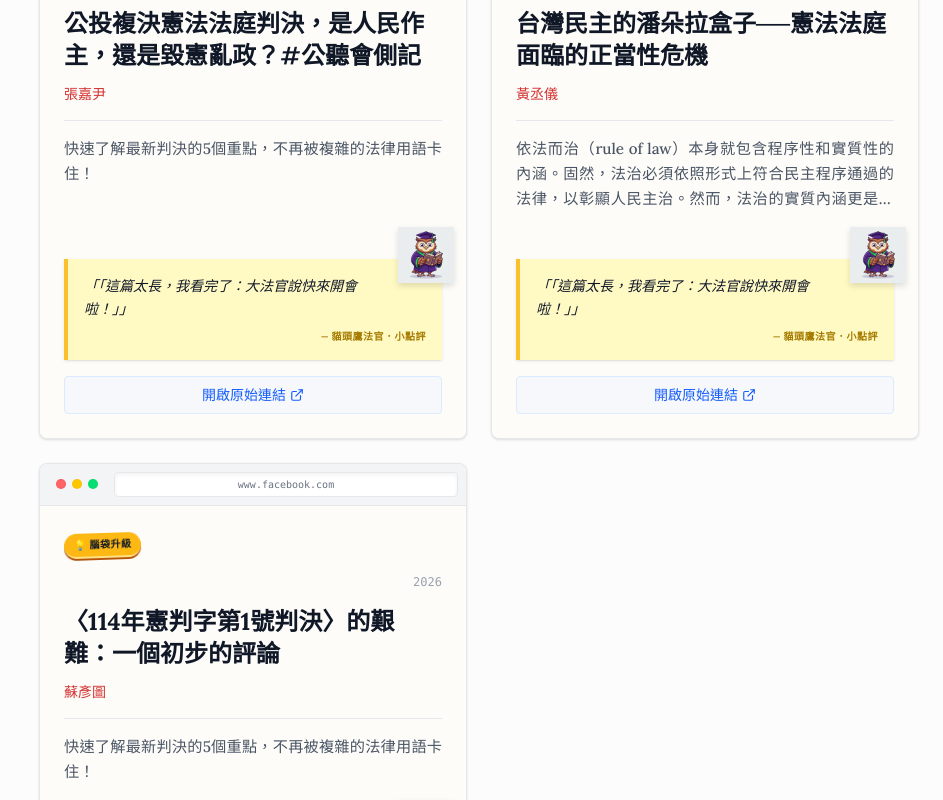
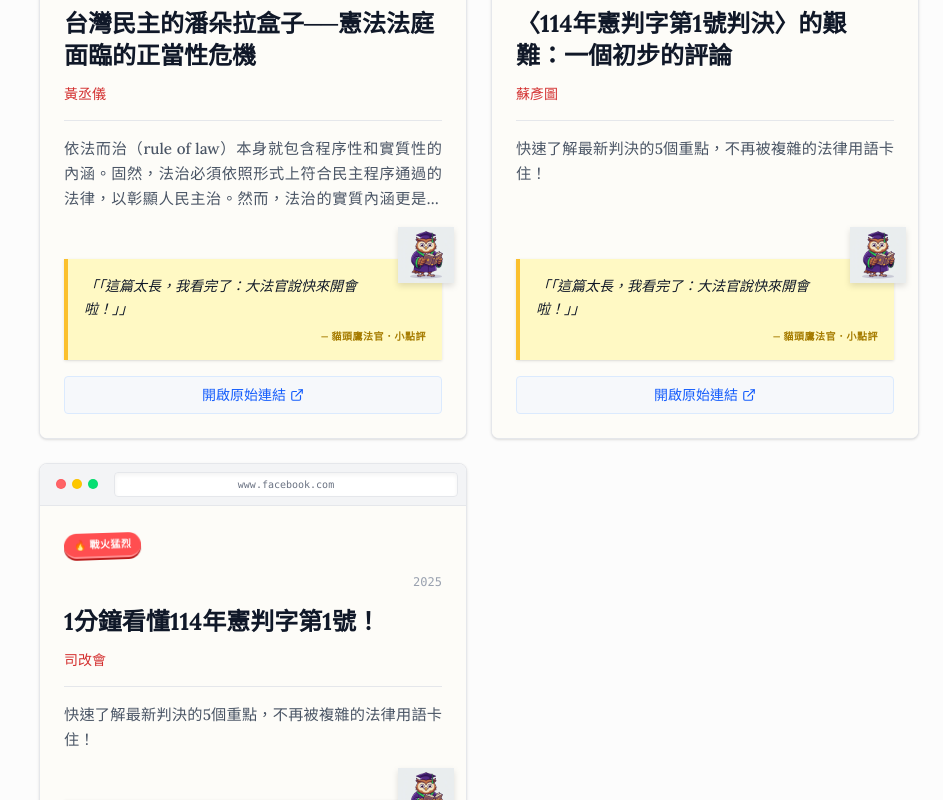
Before and after one commit to ipaaa/constitution, a Next.js app: page /present in a window 1280 px wide. Shown: the part 2260-3060 px from the top of the page, without its empty margins (337-1280 px from the left). Built offline with nearby package versions, Linux system fonts and the light colour scheme.

Commit message:
feat: implement Sticky & Date sorting for Track 2 items

```diff
--- a/Documents/spreadsheet_template.md
+++ b/Documents/spreadsheet_template.md
@@ -53,3 +53,6 @@ d5,Reels,1分鐘看懂114年憲判字第1號！,司改會,2025,Approved,快速
    - **Author**: 填寫 `憲公室` 或 `憲法法庭`
    - **Abstract**: 填寫 3 個重點，中間以 **換行** 分隔。支援 `**粗體**` 語法。
    - **Link**: 填寫原始判決或分析連結。
+6. **📌 置頂功能 (Sticky)**：
+   若要將特定文章固定在各分類的最上方（忽略日期排序），請在試算表中新增一欄 **`sticky`**。
+   - **值**: 填入 `TRUE` 即可置頂；其餘則依日期由新到舊排列。
--- a/scripts/sync-content.mjs
+++ b/scripts/sync-content.mjs
@@ -145,7 +145,8 @@ async function syncTrack2() {
         link: row.link,
         views: row.views ? parseInt(row.views, 10) : undefined,
         owl_comment: row.owl_comment || row['owl comment'],
-        vibe: row.vibe || row['vibe'] || row['Vibe']
+        vibe: row.vibe || row['vibe'] || row['Vibe'],
+        sticky: row.sticky ? row.sticky.toLowerCase() === 'true' : false
       }));
 
     fs.writeFileSync(
--- a/src/app/present/page.tsx
+++ b/src/app/present/page.tsx
@@ -14,6 +14,7 @@ export type DiscussionItem = {
   views?: number;
   owl_comment?: string;
   vibe?: string;
+  sticky?: boolean;
 };
 
 const DISCUSSIONS_DATA = _DISCUSSIONS_DATA as DiscussionItem[];
@@ -371,10 +372,19 @@ const ReelCard = ({ item }: { item: DiscussionItem }) => {
       </div>
     </div>
   </div>
-  );
+);
 };
 
 export default function PresentTrack() {
+  // Unified sorting logic: Sticky first, then by year (descending)
+  const sortDiscussions = (items: DiscussionItem[]) => {
+    return [...items].sort((a, b) => {
+      if (a.sticky && !b.sticky) return -1;
+      if (!a.sticky && b.sticky) return 1;
+      return b.year.localeCompare(a.year);
+    });
+  };
+
   return (
     <div className="max-w-7xl mx-auto px-6 py-12 w-full bg-[#fcfcfc] min-h-screen">
       {/* Search & Filter Bar */}
@@ -427,7 +437,7 @@ export default function PresentTrack() {
               </span>
             </div>
             <div className="grid grid-cols-1 sm:grid-cols-2 gap-6">
-              {DISCUSSIONS_DATA.filter(item => item.category === 'Scholar Articles').map(item => (
+              {sortDiscussions(DISCUSSIONS_DATA.filter(item => item.category === 'Scholar Articles')).map(item => (
                 <ScholarCard key={item.id} item={item} />
               ))}
             </div>
@@ -444,7 +454,7 @@ export default function PresentTrack() {
               </span>
             </div>
             <div className="grid grid-cols-1 sm:grid-cols-2 gap-6">
-              {DISCUSSIONS_DATA.filter(item => item.category === 'NGO Reports').map(item => (
+              {sortDiscussions(DISCUSSIONS_DATA.filter(item => item.category === 'NGO Reports')).map(item => (
                 <NGOCard key={item.id} item={item} />
               ))}
             </div>
@@ -461,7 +471,7 @@ export default function PresentTrack() {
                </span>
             </div>
             <div className="grid grid-cols-2 sm:grid-cols-3 md:grid-cols-4 lg:grid-cols-3 xl:grid-cols-4 gap-6">
-              {DISCUSSIONS_DATA.filter(item => item.category === 'Reels').map(item => (
+              {sortDiscussions(DISCUSSIONS_DATA.filter(item => item.category === 'Reels')).map(item => (
                 <ReelCard key={item.id} item={item} />
               ))}
             </div>
--- a/src/data/discussions.json
+++ b/src/data/discussions.json
@@ -8,7 +8,8 @@
     "abstract": "114年憲判字第1號判決是台灣憲政制度的不自殺聲明。風雨如晦，我們總算聽得一聲雞啼。",
     "link": "https://www.mirrormedia.mg/external/dailycolumn_39929",
     "owl_comment": "「這篇太長，我看完了：大法官說快來開會啦！」",
-    "vibe": "🔥 戰火猛烈"
+    "vibe": "🔥 戰火猛烈",
+    "sticky": true
   },
   {
     "id": "d2",
```
